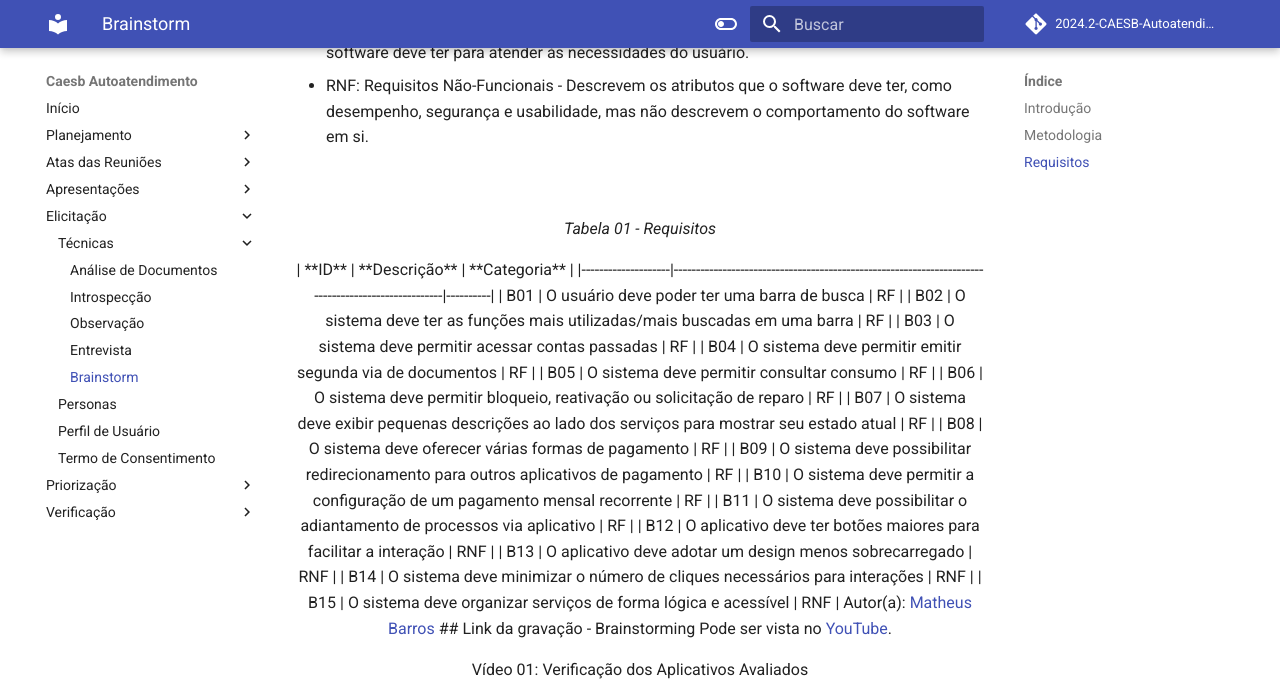
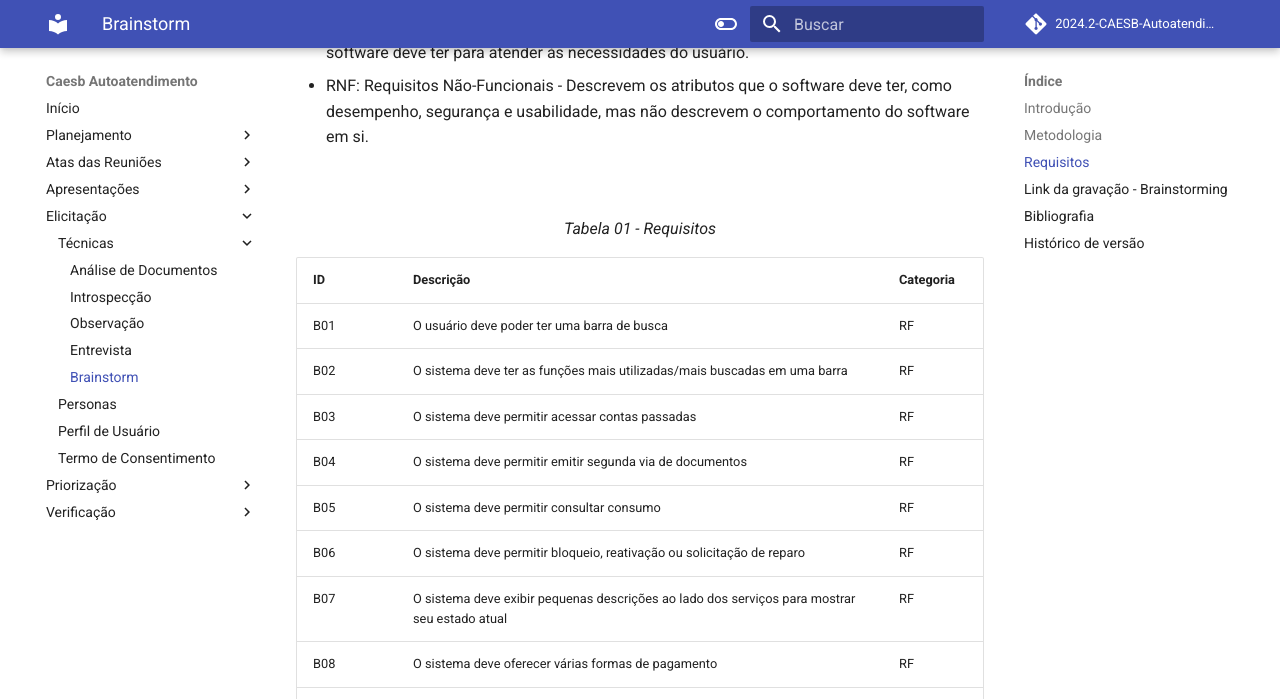
Before and after one commit to Requisitos-de-Software/2024.2-CAESB-Autoatendimento, an MkDocs documentation site: the page built from docs/elicitacao/tecnicas/Brainstorm.md, in a window 1280 px wide and 1400 px high, scrolled down 864 px. Shown: the top 699 px of the window. Built offline with MkDocs 1.6.1 and Material for MkDocs 9.7.7, drawn with Linux system fonts in a browser that asks for light colours; comment, search, counter and statistics services are not loaded; some of the changed text lies outside the part shown; grey boxes are pictures that could not be loaded.

Commit message:
Correções

```diff
--- a/docs/elicitacao/tecnicas/Brainstorm.md
+++ b/docs/elicitacao/tecnicas/Brainstorm.md
@@ -1,4 +1,4 @@
-# Análise de Documento
+# Brainstorming
 
 ## Introdução
 
@@ -24,6 +24,7 @@
 
 <center>
 <figcaption>Tabela 01 - Requisitos </figcaption>
+</center>
 
 | **ID** | **Descrição**                                                                                       | **Categoria** |
 |--------------------|---------------------------------------------------------------------------------------------------|----------|
@@ -50,10 +51,11 @@
 
 <center>
 <p>Vídeo 01: Verificação dos Aplicativos Avaliados</p>
+</center>
 <iframe width="560" height="415" src="https://www.youtube.com/embed/9oeguWDZlk4?si=UoPFkDoecFJyqKbj" title="YouTube video player" frameborder="0" allow="accelerometer; autoplay; clipboard-write; encrypted-media; gyroscope; picture-in-picture; web-share" referrerpolicy="strict-origin-when-cross-origin" allowfullscreen></iframe>
 <h6>Autor(a): <a href="https://github.com/Ninja-Haiyai" target = "_blank">Matheus Barros</a></h6>
 
-</center>
+
 
 ## Bibliografia
 
```
Also changed, not shown: docs/elicitacao/personas.md (+1 -1 lines).
